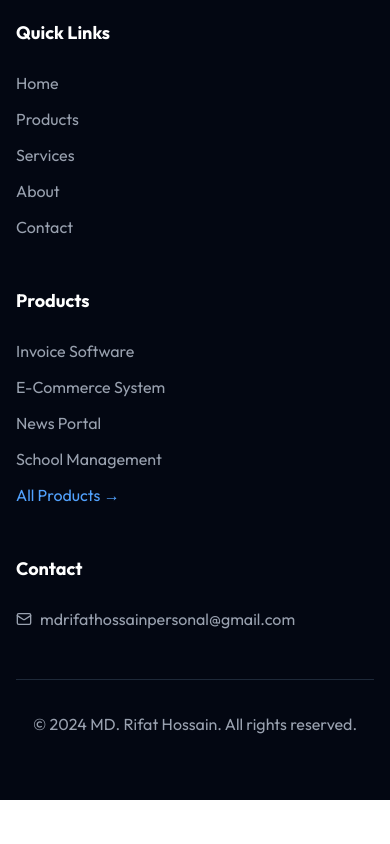
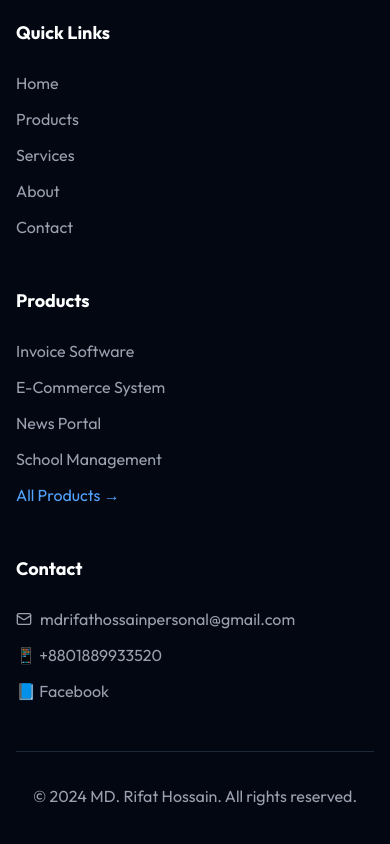
Before and after one commit to DevRifat-code/Website-Pro, a Next.js app: page / in a window 390 px wide. Shown: the part 8421-9265 px from the top of the page. Before the commit the page ends 9221 px from the top, so only its background shows below. Built offline with nearby package versions, Linux system fonts and the light colour scheme.

Commit message:
Add phone and Facebook

```diff
--- a/src/app/page.tsx
+++ b/src/app/page.tsx
@@ -349,6 +349,8 @@ export default function Home() {
               <h4 className="font-bold mb-6 text-lg">Contact</h4>
               <div className="space-y-3 text-gray-400">
                 <p className="flex items-center gap-2"><Mail className="w-4 h-4" /> mdrifathossainpersonal@gmail.com</p>
+                <p className="flex items-center gap-2">📱 +8801889933520</p>
+                <a href="https://facebook.com/mdrifathossain" target="_blank" className="flex items-center gap-2 hover:text-blue-500">📘 Facebook</a>
               </div>
             </div>
           </div>
```
